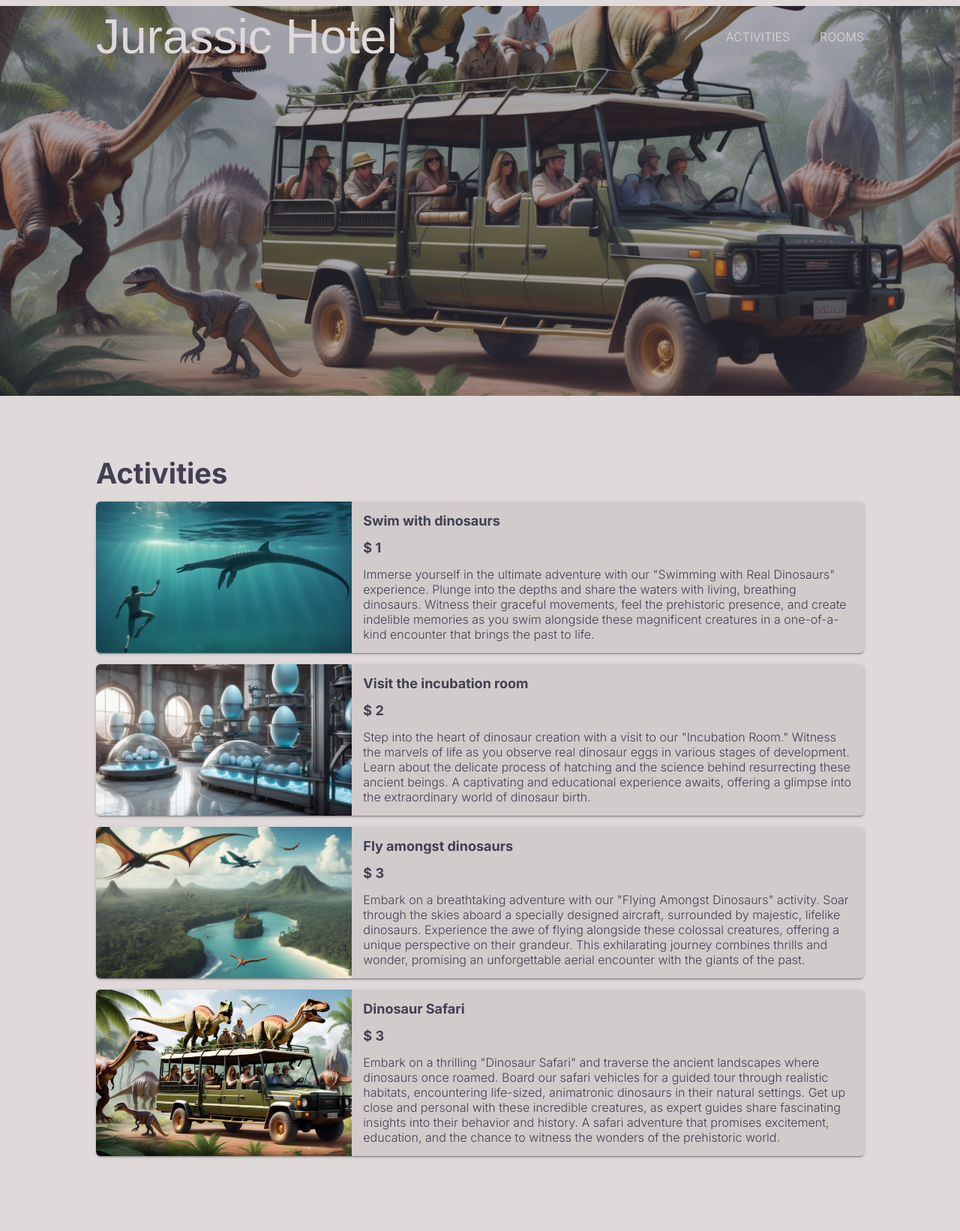
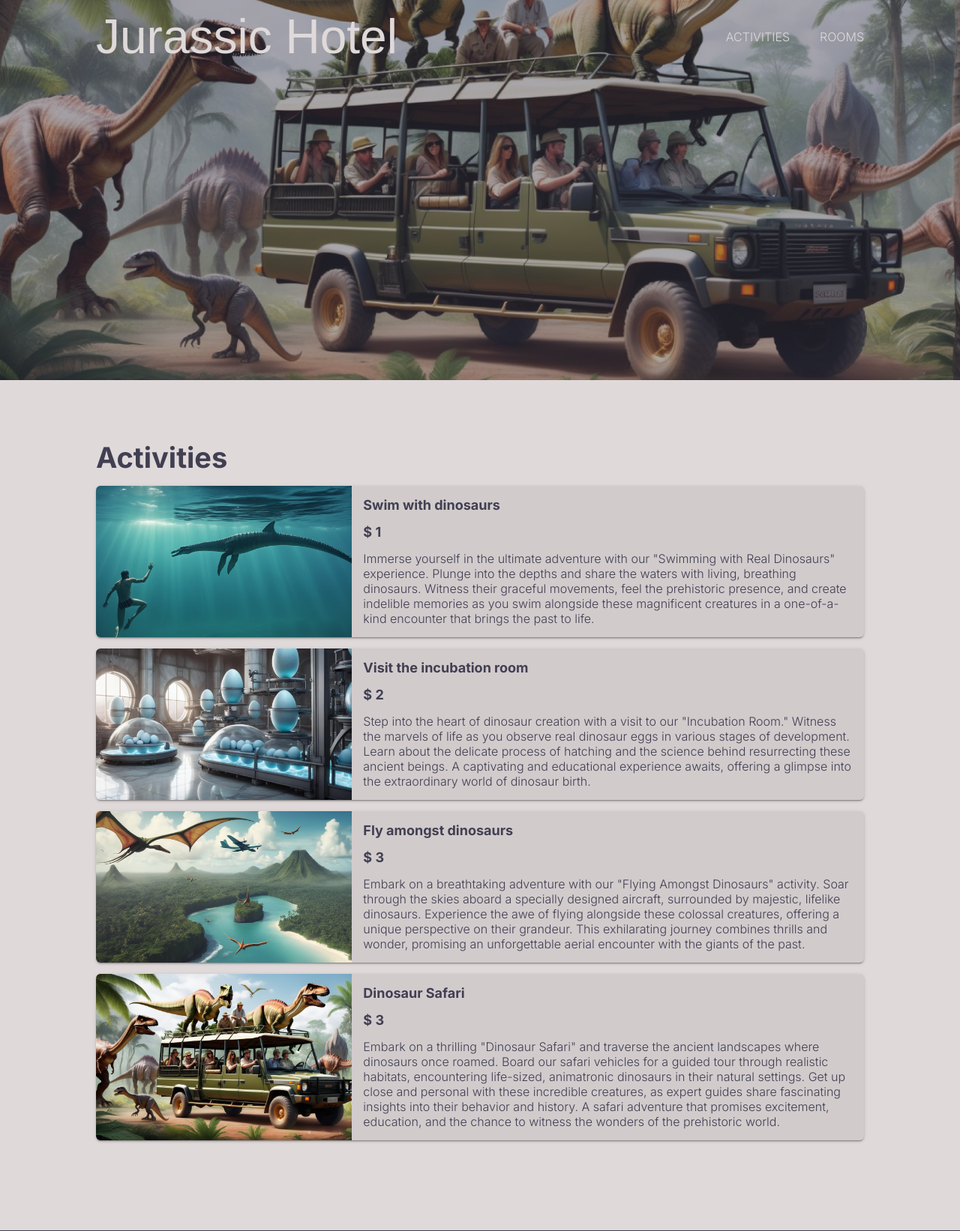
Before and after one commit to Karlsson2/yrgopelagoisland, a PHP site: page /activities.php in a window 1280 px wide. Shown: the top 1642 px of the page at 75% size. Run offline with PHP 8.4, Linux system fonts and the light colour scheme; data comes from the database, SQL or seed files in the repository; some libraries are stand-ins or nearby versions; some web fonts are replaced.

Commit message:
fixed some small layout stuff and added firefox compatibility on the activities page

```diff
--- a/style.css
+++ b/style.css
@@ -58,8 +58,8 @@ input[type='email'] {
   background-size: cover;
   background-position: 50% 70%;
   position: relative;
-  margin-top: -90px;
-  transition: background-image 1s ease-in-out;
+  margin-top: -111px;
+  transition: background-image 1s linear;
 }
 .container {
   margin: 0 auto;
@@ -387,7 +387,7 @@ code {
   background-size: cover;
   background-position: center;
   position: relative;
-  margin-top: -90px;
+  margin-top: -111px;
 }
 .header-title {
   font-size: 64px;
@@ -958,6 +958,7 @@ input[type='checkbox']:checked {
 }
 .activity-description {
   padding: 15px;
+  width: calc(100% * 2 / 3);
 }
 .activities-title {
   font-weight: 700;
```
Also changed, not shown: README.md, images/flight.jpg, images/incubation.jpg, images/safari.jpg, images/swim.jpg.
